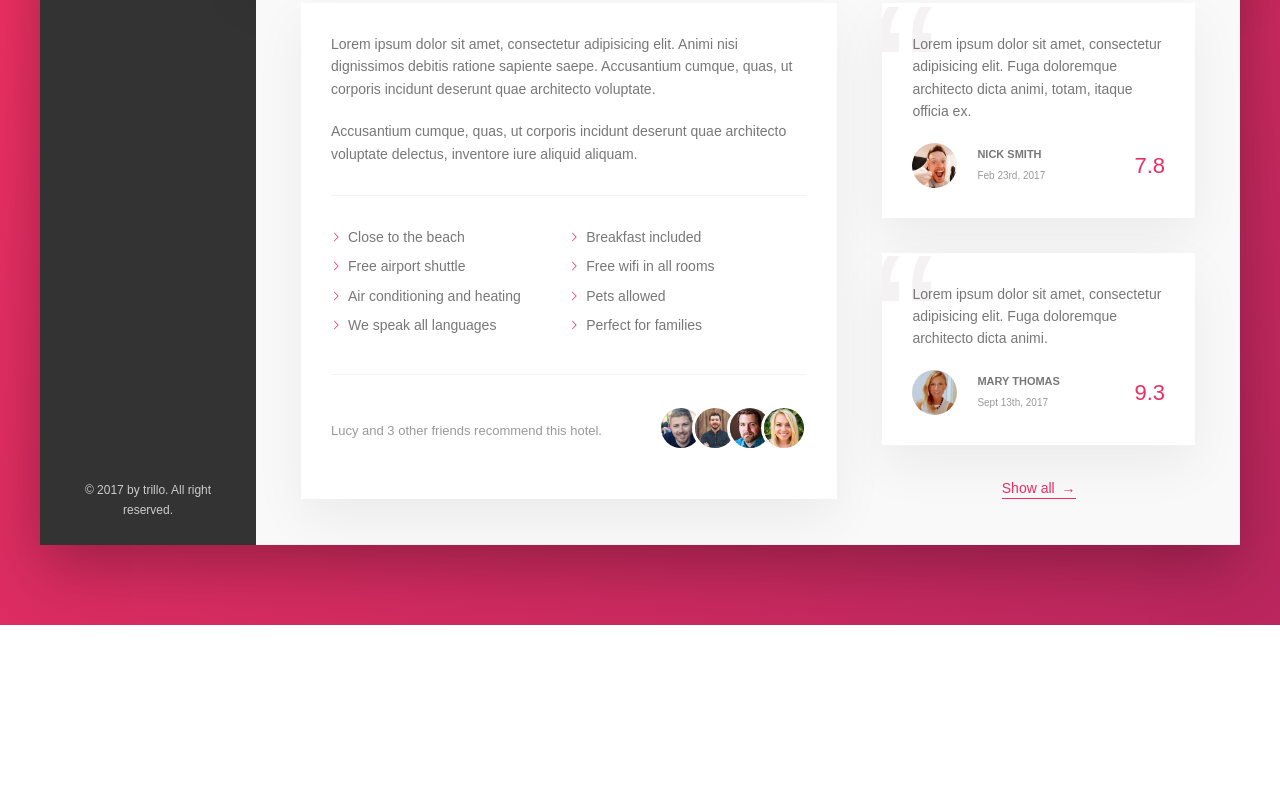
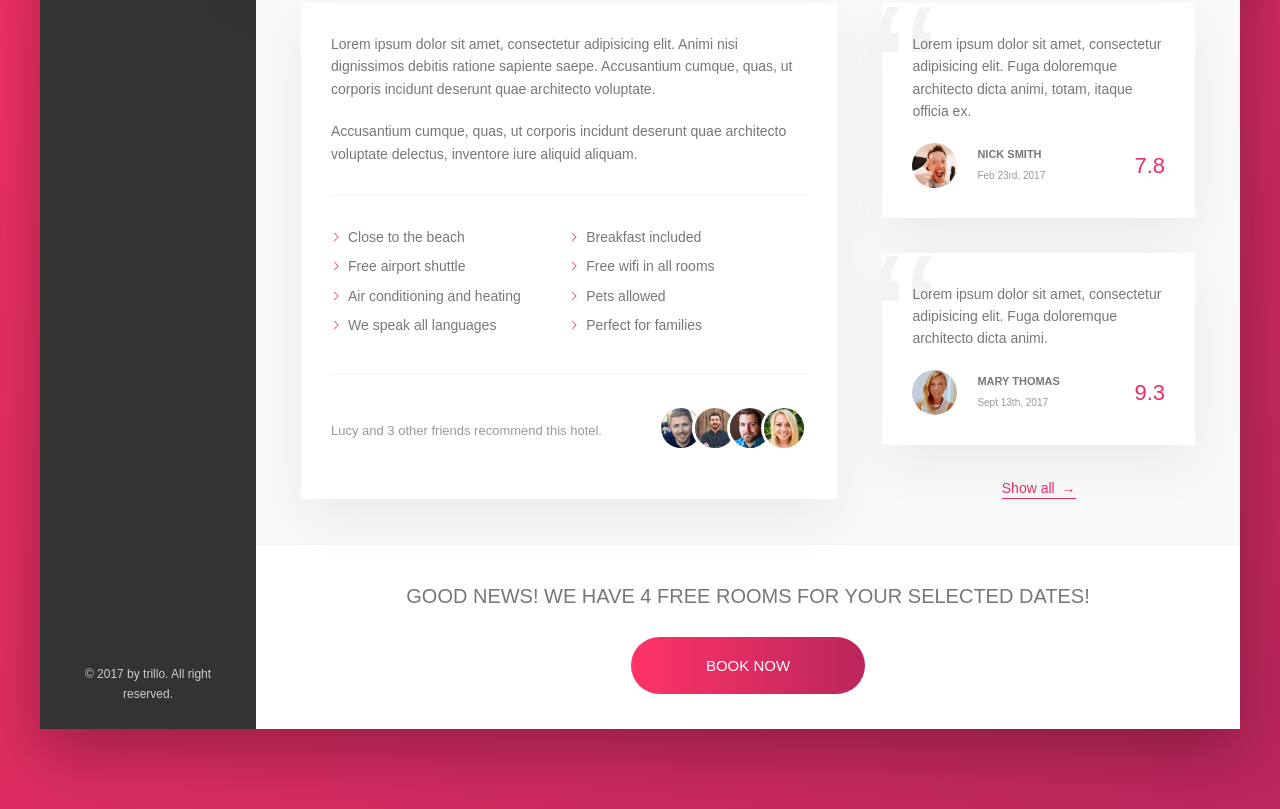
Before and after one commit to Osama-Makhlouph/Trillo-Project, a website: page index.html in a window 1280 px wide. Shown: the part 644-1453 px from the top of the page. Before the commit the page ends 1269 px from the top, so only its background shows below. Drawn offline with Linux system fonts and the light colour scheme.

Commit message:
Added CTA  section

```diff
--- a/index.html
+++ b/index.html
@@ -196,7 +196,10 @@
                         <button class="btn-inline">Show all <span>&rarr;</span></button>
                     </div>
 
-                    <!-- <div class="cta">
+
+
+                </div>
+                <div class="cta">
                     <h2 class="cta__book-now">
                         Good news! We have 4 free rooms for your selected dates!
                     </h2>
@@ -204,8 +207,6 @@
                         <span class="btn__visible">Book now</span>
                         <span class="btn__invisible">Only 4 rooms left</span>
                     </button>
-                    </div> -->
-
                 </div>
             </main>
         </div>
--- a/sass/_components.scss
+++ b/sass/_components.scss
@@ -395,3 +395,67 @@
     z-index: 1;
   }
 }
+
+/////////////////
+// CALL TO ACTION
+
+.cta {
+  padding: 3.5rem;
+  text-align: center;
+  &__book-now {
+    font-size: 2rem;
+    font-weight: 300;
+    text-transform: uppercase;
+    margin-bottom: 2.5rem;
+  }
+}
+
+.btn {
+  font-size: 1.5rem;
+  font-weight: 300;
+  text-transform: uppercase;
+  border-radius: 100px;
+  border: none;
+  background-image: linear-gradient(
+    to right,
+    var(--color-primary-light),
+    var(--color-primary-dark)
+  );
+  color: #fff;
+  position: relative;
+  overflow: hidden;
+  cursor: pointer;
+  &:hover {
+    background-image: linear-gradient(
+      to left,
+      var(--color-primary-light),
+      var(--color-primary-dark)
+    );
+  }
+  & > * {
+    height: 100%;
+    width: 100%;
+    transition: all 0.2s;
+    display: inline-block;
+  }
+  &__visible {
+    padding: 2rem 7.5rem;
+    top: 0;
+  }
+
+  &__invisible {
+    left: 0;
+    top: -100%;
+    position: absolute;
+    padding: 2rem 0;
+  }
+  &:hover &__visible {
+    transform: translateY(100%);
+  }
+  &:hover &__invisible {
+    top: 0%;
+  }
+  &:focus {
+    animation: pulsate 1s infinite;
+  }
+}
```
Also changed, not shown: css/style.css. Lines whose indentation alone changed are shown as unchanged.
